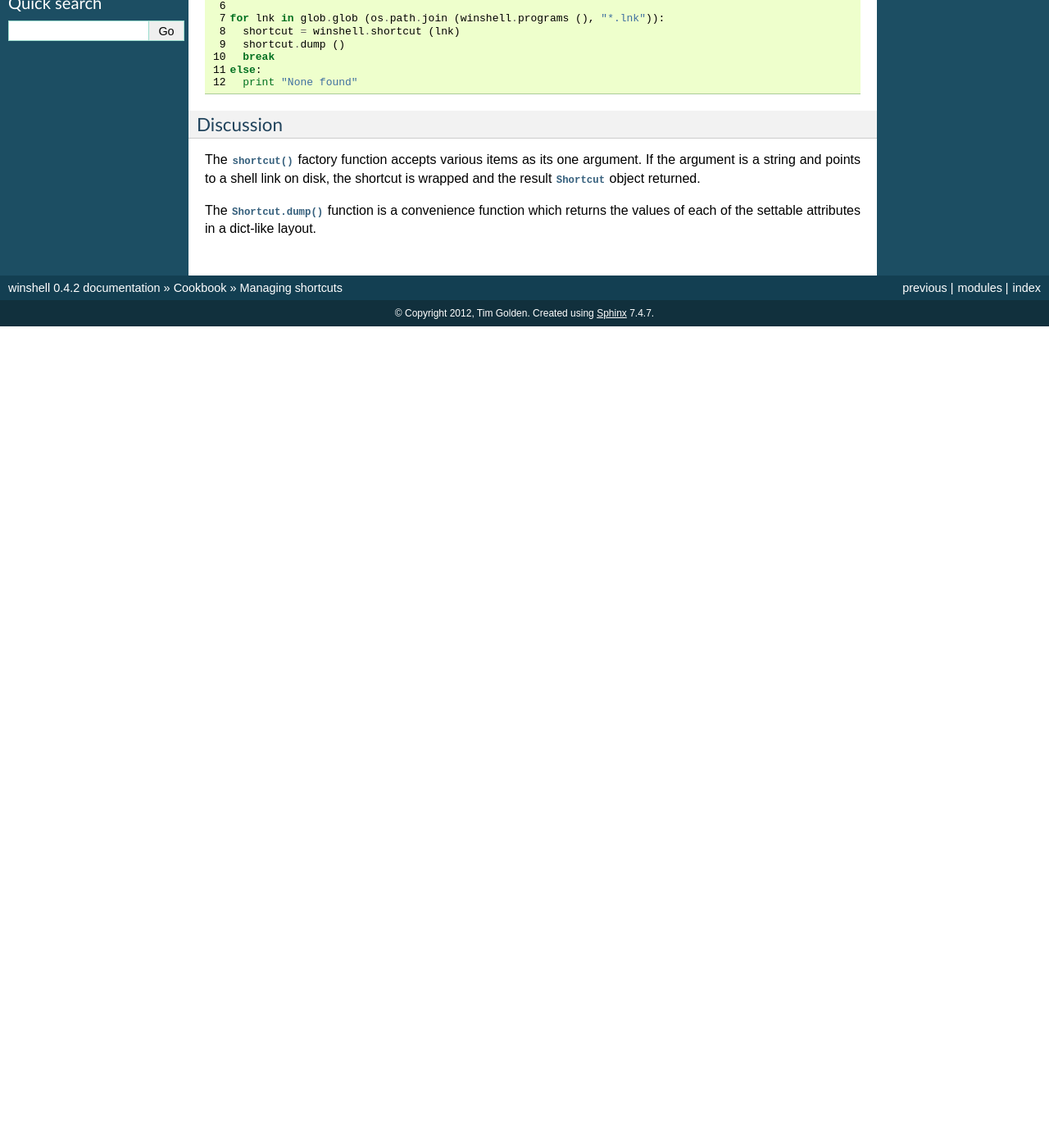
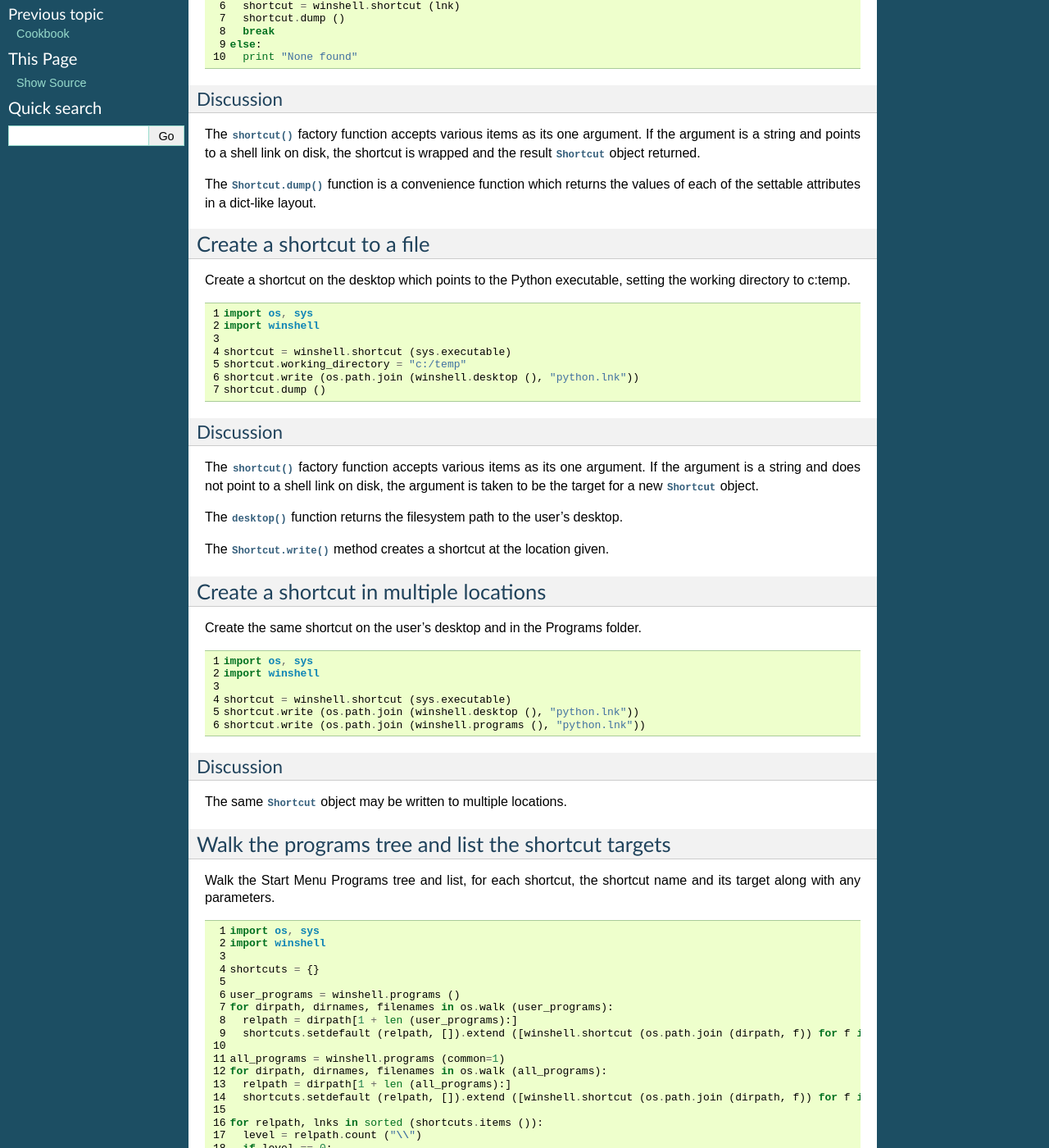
Before and after one commit to tjguk/winshell, a Sphinx documentation site: the page built from docs/cookbook/shortcuts.rst, in a window 1280 px wide and 1400 px high, scrolled down 270 px. Shown: the whole window at 82% size. Built offline with Sphinx 7.4.7, drawn with Linux system fonts in a browser that asks for light colours; before the commit the page ends 900 px from its top, so only the background shows below that; some of the changed text lies outside the part shown.

Commit message:
Add more cookbook examples for shortcuts

```diff
--- a/docs/cookbook/shortcuts.rst
+++ b/docs/cookbook/shortcuts.rst
@@ -25,3 +25,52 @@
 The :meth:`Shortcut.dump` function is a convenience function which
 returns the values of each of the settable attributes in a dict-like
 layout.
+
+
+.. _create-a-shortcut-to-a-file
+
+Create a shortcut to a file
+---------------------------
+
+Create a shortcut on the desktop which points to the Python
+executable, setting the working directory to c:\temp.
+
+..  literalinclude:: shortcuts/create_shortcut_to_file.py
+
+Discussion
+~~~~~~~~~~
+The :func:`shortcut` factory function accepts various items as
+its one argument. If the argument is a string and does not point
+to a shell link on disk, the argument is taken to be the target
+for a new :class:`Shortcut` object.
+
+The :func:`desktop` function returns the filesystem path to
+the user's desktop.
+
+The :meth:`Shortcut.write` method creates a shortcut at the
+location given.
+
+
+..  _create-a-shortcut-in-multiple-locations
+
+Create a shortcut in multiple locations
+---------------------------------------
+
+Create the same shortcut on the user's desktop and in the Programs
+folder.
+
+..  literalinclude:: shortcuts/create_multiple_shortcuts.py
+
+Discussion
+~~~~~~~~~~
+The same :class:`Shortcut` object may be written to multiple
+locations.
+
+
+Walk the programs tree and list the shortcut targets
+----------------------------------------------------
+
+Walk the Start Menu Programs tree and list, for each shortcut,
+the shortcut name and its target along with any parameters.
+
+..  literalinclude:: shortcuts/walk_program_tree.py
--- /dev/null
+++ b/docs/cookbook/shortcuts/create_multiple_shortcuts.py
@@ -0,0 +1,6 @@
+import os, sys
+import winshell
+
+shortcut = winshell.shortcut (sys.executable)
+shortcut.write (os.path.join (winshell.desktop (), "python.lnk"))
+shortcut.write (os.path.join (winshell.programs (), "python.lnk"))
--- /dev/null
+++ b/docs/cookbook/shortcuts/create_shortcut_to_file.py
@@ -0,0 +1,7 @@
+import os, sys
+import winshell
+
+shortcut = winshell.shortcut (sys.executable)
+shortcut.working_directory = "c:/temp"
+shortcut.write (os.path.join (winshell.desktop (), "python.lnk"))
+shortcut.dump ()
--- a/docs/cookbook/shortcuts/read_existing.py
+++ b/docs/cookbook/shortcuts/read_existing.py
@@ -1,8 +1,6 @@
 import os, sys
 import glob
 import winshell
-
-print glob.glob (winshell.programs ())
 
 for lnk in glob.glob (os.path.join (winshell.programs (), "*.lnk")):
   shortcut = winshell.shortcut (lnk)
--- /dev/null
+++ b/docs/cookbook/shortcuts/walk_program_tree.py
@@ -0,0 +1,23 @@
+import os, sys
+import winshell
+
+shortcuts = {}
+
+user_programs = winshell.programs ()
+for dirpath, dirnames, filenames in os.walk (user_programs):
+  relpath = dirpath[1 + len (user_programs):]
+  shortcuts.setdefault (relpath, []).extend ([winshell.shortcut (os.path.join (dirpath, f)) for f in filenames])
+
+all_programs = winshell.programs (common=1)
+for dirpath, dirnames, filenames in os.walk (all_programs):
+  relpath = dirpath[1 + len (all_programs):]
+  shortcuts.setdefault (relpath, []).extend ([winshell.shortcut (os.path.join (dirpath, f)) for f in filenames])
+
+for relpath, lnks in sorted (shortcuts.items ()):
+  level = relpath.count ("\\")
+  if level == 0:
+    print ("")
+  print ("  " * level, "+", relpath
+  for lnk in lnks:
+    name, _ = os.path.splitext (os.path.basename (lnk.filepath))
+    print ("  " * (level + 1), "*", name, "->", lnk.path)
```
Also changed, not shown: other parts of docs/cookbook/shortcuts.rst (+2 -2 lines).
